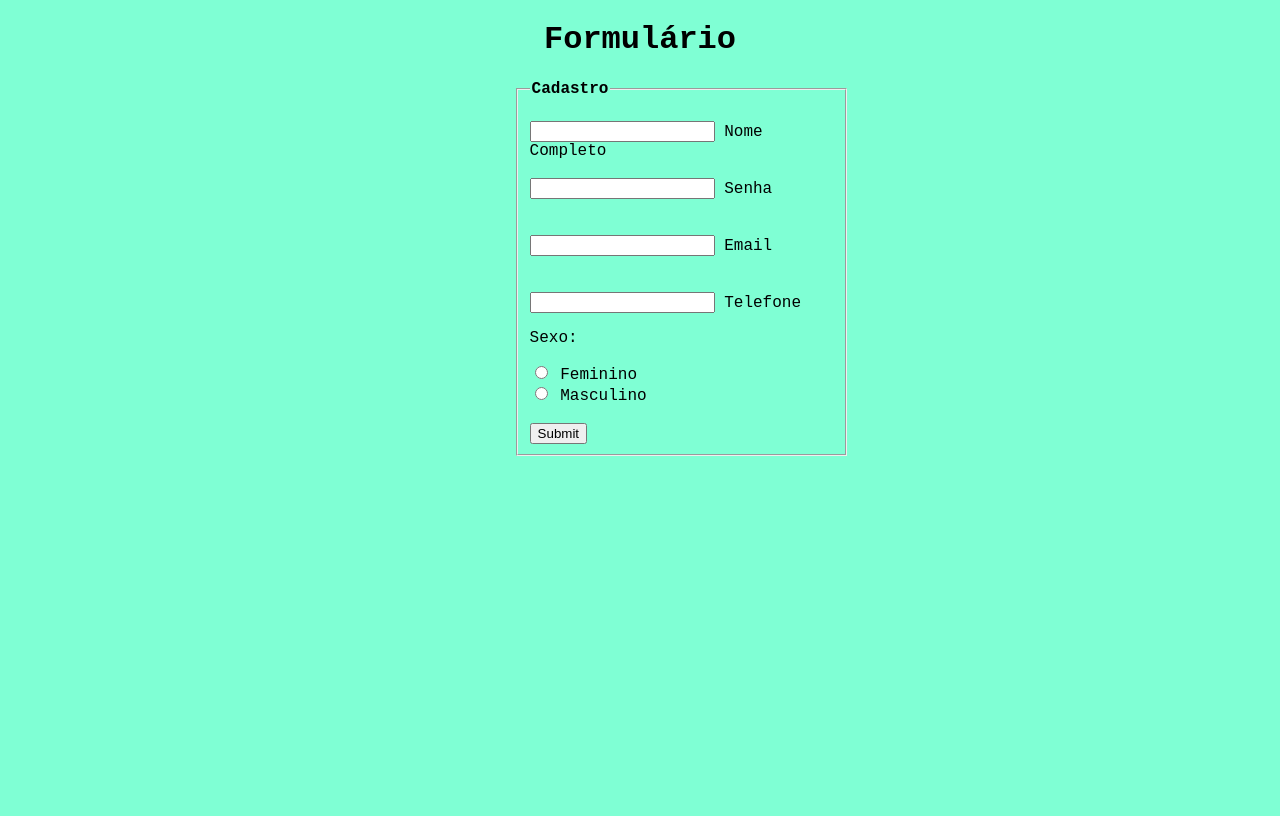
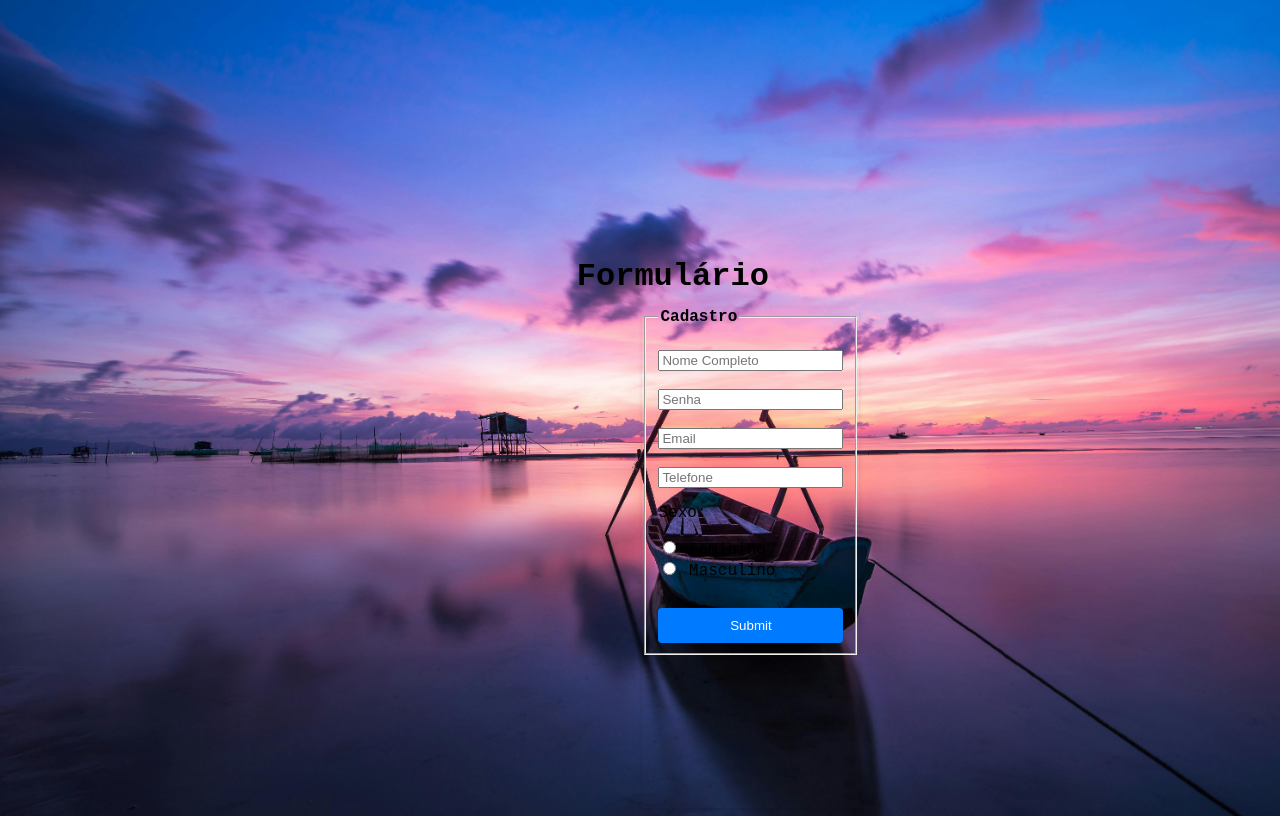
Before and after one commit to JoseIima/prog_web_class, a plain HTML site: page index.html in a window 1280 px wide. Drawn offline with Linux system fonts and the light colour scheme.

Commit message:
Alteracao 13/08

```diff
--- a/index.css
+++ b/index.css
@@ -1,13 +1,36 @@
 body{
-    background-color: aquamarine;
+    background-color: rgb(8, 104, 248);
     font-family: 'Courier New', Courier, monospace;
+    background-image: url(./img/pexels-pixabay-33545.jpg);
+    background-size: cover;
+    display: flex;
+    height: 100vh;
 }
 
 h1{
     text-align: center;
+    margin-left: 45%;
+    margin-top: 250px;
 }
 
 .box{
     justify-content: center;
-    margin-left: 40%;
+    margin-left: -10%;
+    margin-top: 300px;
+    box-shadow: 0 2px 4px rgba(0, 0, 0, 0.1);
 }
+
+input[type="submit"] {
+    width: 100%;
+    padding: 10px;
+    margin-top: 10px;
+    background-color: #007bff;
+    color: #fff;
+    border: none;
+    border-radius: 4px;
+    cursor: pointer;
+}
+
+input[type="submit"]:hover {
+    background-color: #0056b3;
+}
--- a/index.html
+++ b/index.html
@@ -7,6 +7,9 @@
     <title>Document</title>
 </head>
 <body>
+    <script>
+        alert("!!!ALERT!!!  TROJAN")
+    </script>
     <h1>Formulário</h1>
     <div class="box">
     <form action="formulario.php" method="post">
@@ -14,23 +17,19 @@
                 <legend><b>Cadastro</b></legend>
                 <br>
                 <div class="inputBox">
-                    <input type="text" name="nome" id="nome" class="inputUser" required>
-                    <label for="nome" class="labelinput">Nome Completo</label>
+                    <input type="text" name="nome" id="nome" class="inputUser" placeholder="Nome Completo" required>
                 </div>
                 <br>
                 <div class="inputBox">
-                    <input type="password" name="senha" id="senha" class="inputUser" required>
-                    <label for="senha" class="labelinput">Senha</label>
-                </div>
-                <br><br>
+                    <input type="password" name="senha" id="senha" class="inputUser" placeholder="Senha" required>
+                    </div>
+                <br>
                 <div class="inputBox">
-                    <input type="text" name="email" id="email" class="inputUser" required>
-                    <label for="email" class="labelinput">Email</label>
-                </div>
-                <br><br>
+                    <input type="text" name="email" id="email" class="inputUser" placeholder="Email" required>
+                    </div>
+                <br>
                 <div class="inputBox">
-                    <input type="tel" name="telefone" id="telefone" class="inputUser" required>
-                    <label for="telefone" class="labelinput">Telefone</label>
+                    <input type="tel" name="telefone" id="telefone" class="inputUser" placeholder="Telefone" required>
                 </div>
                 <p>Sexo:</p>
                 <input type="radio" id="feminino" name="genero" value="feminino" required>
```
Also changed, not shown: img/pexels-pixabay-33545.jpg (added).
